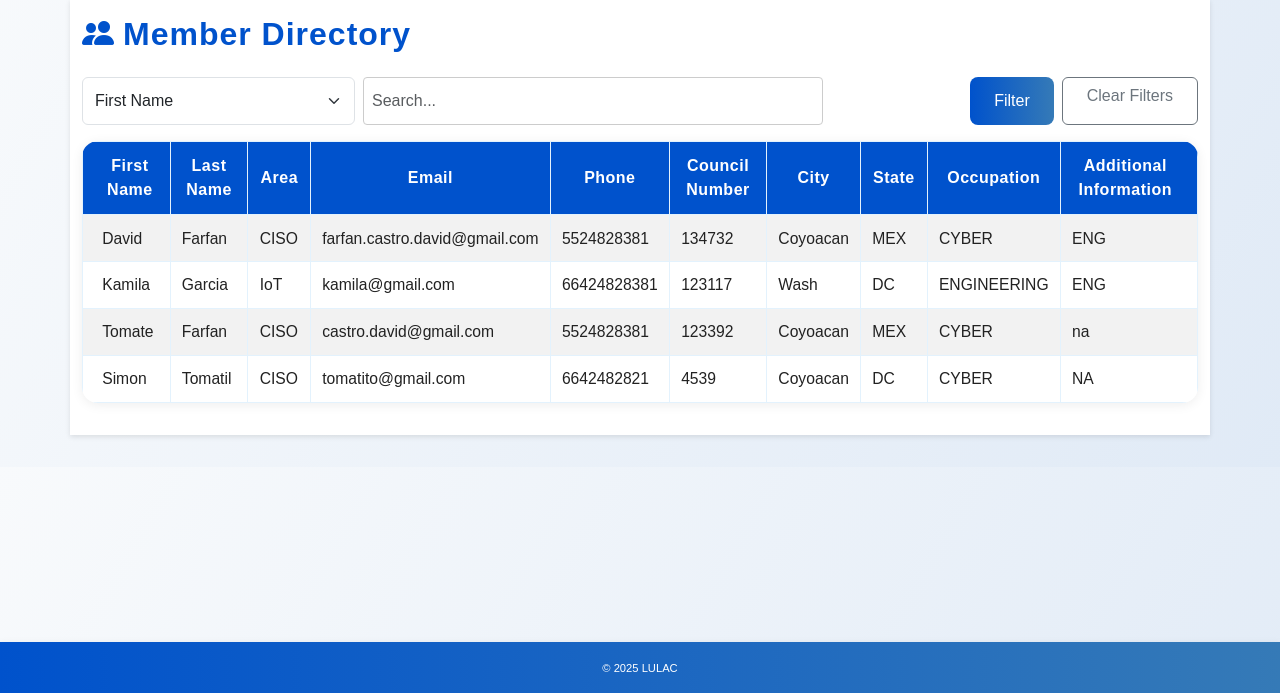
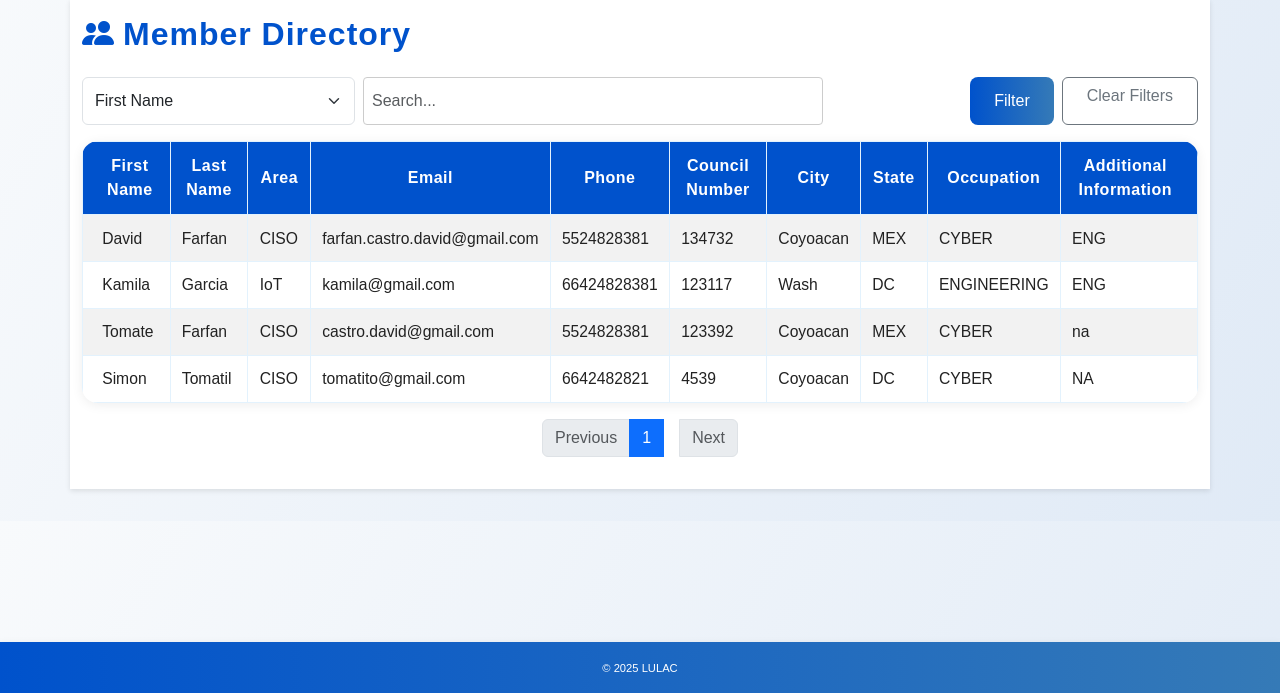
Before and after one commit to Kamolchig/LULAC-DIRECTORY, a Flask app: page /directory in a window 1280 px wide. Shown: the part 107-800 px from the top of the page. Run offline with Flask 2, Linux system fonts and the light colour scheme; a user stored in the database is signed in; data comes from the database, SQL or seed files in the repository.

Commit message:
Fix colors 9

```diff
--- a/app.py
+++ b/app.py
@@ -124,14 +124,23 @@ def directory():
     allowed_filters = ['first_name', 'last_name', 'email', 'area', 'city', 'state']
     if filter_by not in allowed_filters:
         filter_by = 'first_name'
+    page = int(request.args.get('page', 1))
+    per_page = 10
+    offset = (page - 1) * per_page
+
     conn = get_db_connection()
     if query:
-        sql = f"SELECT * FROM users WHERE {filter_by} LIKE ?"
-        users = conn.execute(sql, (f"%{query}%",)).fetchall()
+        sql = f"SELECT * FROM users WHERE {filter_by} LIKE ? LIMIT ? OFFSET ?"
+        users = conn.execute(sql, (f"%{query}%", per_page, offset)).fetchall()
+        count_sql = f"SELECT COUNT(*) FROM users WHERE {filter_by} LIKE ?"
+        total = conn.execute(count_sql, (f"%{query}%",)).fetchone()[0]
     else:
-        users = conn.execute('SELECT * FROM users').fetchall()
+        users = conn.execute('SELECT * FROM users LIMIT ? OFFSET ?', (per_page, offset)).fetchall()
+        total = conn.execute('SELECT COUNT(*) FROM users').fetchone()[0]
     conn.close()
-    return render_template('directory.html', users=users)
+
+    total_pages = (total + per_page - 1) // per_page
+    return render_template('directory.html', users=users, page=page, total_pages=total_pages, filter_by=filter_by, query=query)
 
 if __name__ == '__main__':
     app.run(debug=True)
--- a/templates/directory.html
+++ b/templates/directory.html
@@ -56,4 +56,31 @@
         {% endfor %}
     </tbody>
 </table>
+
+<nav aria-label="User directory pagination">
+  <ul class="pagination justify-content-center">
+    {% if page > 1 %}
+      <li class="page-item">
+        <a class="page-link"
+           href="{{ url_for('directory', filter_by=filter_by, query=query, page=page-1) }}">Previous</a>
+      </li>
+    {% else %}
+      <li class="page-item disabled"><span class="page-link">Previous</span></li>
+    {% endif %}
+    {% for p in range(1, total_pages + 1) %}
+      <li class="page-item {% if p == page %}active{% endif %}">
+        <a class="page-link"
+           href="{{ url_for('directory', filter_by=filter_by, query=query, page=p) }}">{{ p }}</a>
+      </li>
+    {% endfor %}
+    {% if page < total_pages %}
+      <li class="page-item">
+        <a class="page-link"
+           href="{{ url_for('directory', filter_by=filter_by, query=query, page=page+1) }}">Next</a>
+      </li>
+    {% else %}
+      <li class="page-item disabled"><span class="page-link">Next</span></li>
+    {% endif %}
+  </ul>
+</nav>
 {% endblock %}
```
